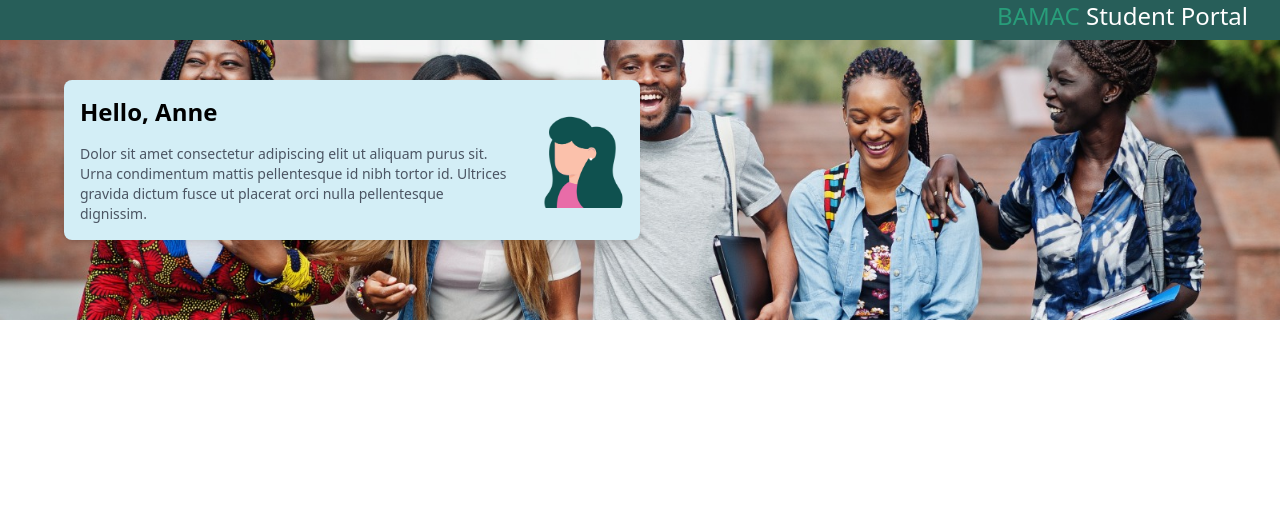
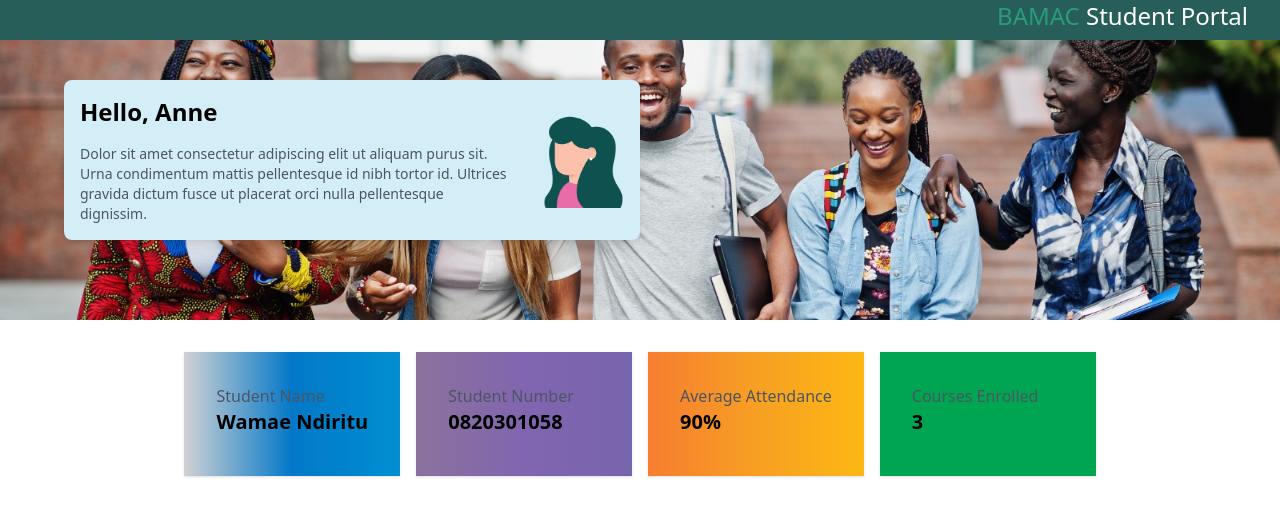
Before and after one commit to wamae-ndiritu/student-portal-design, a React (Create React App) app: page /courses in a window 1280 px wide. Shown: the top 516 px of the page. Built offline with nearby package versions, Linux system fonts and the light colour scheme.

Commit message:
Add stats widgets

```diff
--- /dev/null
+++ b/src/components/Stats.jsx
@@ -0,0 +1,28 @@
+import React from "react";
+
+const Stats = ({ studentName, studentNumber, attendance, coursesEnrolled }) => {
+  return (
+    <div className='w-full flex justify-center'>
+      <div className='grid grid-cols-1 md:grid-cols-4 gap-4 md:p-8 rounded-lg'>
+        <div className='flex flex-col justify-center align-center shadow p-8 stat-card-1'>
+          <h6 className='text-gray-600'>Student Name</h6>
+          <div className='text-xl font-semibold mb-2'>{studentName}</div>
+        </div>
+        <div className='flex flex-col justify-center align-center shadow p-8 stat-card-2'>
+          <h6 className='text-gray-600'>Student Number</h6>
+          <div className='text-xl font-semibold mb-2'>{studentNumber}</div>
+        </div>
+        <div className='flex flex-col justify-center align-center shadow p-8 stat-card-3'>
+          <h6 className='text-gray-600'>Average Attendance</h6>
+          <div className='text-xl font-semibold mb-2'>{attendance}</div>
+        </div>
+        <div className='flex flex-col justify-center align-center shadow p-8 stat-card-4'>
+          <h6 className='text-gray-600'>Courses Enrolled</h6>
+          <div className='text-xl font-semibold mb-2'>{coursesEnrolled}</div>
+        </div>
+      </div>
+    </div>
+  );
+};
+
+export default Stats;
--- a/src/index.css
+++ b/src/index.css
@@ -33,4 +33,20 @@
 .bg-sect{
   background-color: #d3eef6;
 }
+
+.stat-card-1{
+  background: linear-gradient(to right, #D0D1D3, #0378C8, #008FD1);
+}
+
+.stat-card-2{
+  background: linear-gradient(to right, #8B729C, #8165B0, #7664AC);
+}
+
+.stat-card-3{
+  background: linear-gradient(to right, #F77D30, #F79F23, #FDB813);
+}
+
+.stat-card-4{
+  background: linear-gradient(to right, #00A551, #00A551, #00A551);
+}
 /* Hero section */
--- a/src/pages/CoursesPage.jsx
+++ b/src/pages/CoursesPage.jsx
@@ -1,6 +1,7 @@
 import React from "react";
 import Hero from "../components/Hero";
 import TopHeader from "../components/TopHeader";
+import Stats from "../components/Stats";
 
 const CoursesPage = () => {
   const title = "Hello, Anne";
@@ -11,6 +12,12 @@ const CoursesPage = () => {
     <div>
       <TopHeader />
       <Hero title={title} description={description} image={image} />
+      <Stats
+        studentName={"Wamae Ndiritu"}
+        studentNumber={"0820301058"}
+        attendance={"90%"}
+        coursesEnrolled={3}
+      />
     </div>
   );
 };
```
